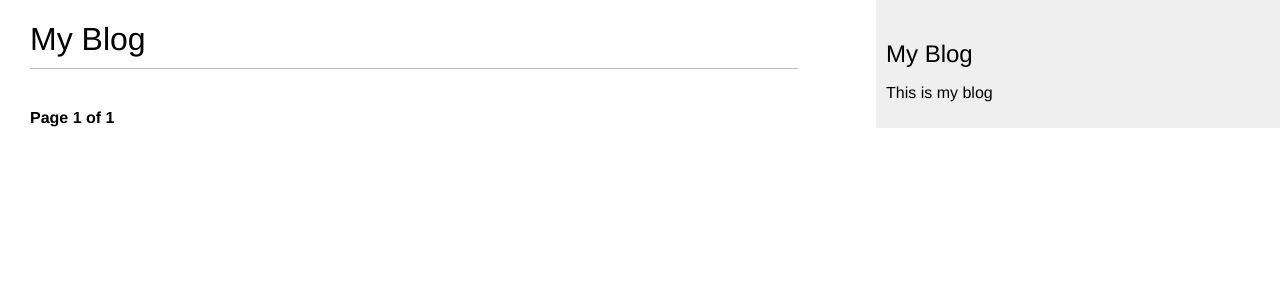
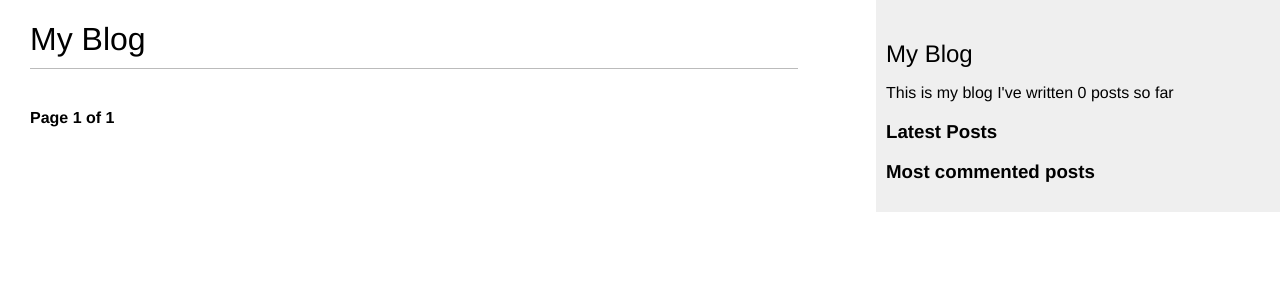
Before and after one commit to seudsahm2/blogApp, a Django app: page /blog/ in a window 1280 px wide. Shown: the top 300 px of the page. Run offline with Django 5.2, Linux system fonts and the light colour scheme; data that the repository does not hold is empty.

Commit message:
most commented and latest posts are implemented through custom template tags

```diff
--- a/blog/templates/blog/base.html
+++ b/blog/templates/blog/base.html
@@ -1,3 +1,4 @@
+{% load blog_tags %}
 {% load static %}
 <!DOCTYPE html>
 <html lang="en">
@@ -15,7 +16,23 @@
 
     <div id="sidebar">
         <h2>My Blog</h2>
-        <p>This is my blog</p>
+        <p>
+            This is my blog
+            I've written {% total_posts %} posts so far
+        </p>
+        <h3>Latest Posts</h3>
+        {% show_latest_posts 3 %}
+
+        <h3>Most commented posts</h3>
+        {% get_most_commented_posts as most_commented_posts %}
+        <ul>
+            {% for post in most_commented_posts %}
+              <li>
+                <a href="{{ post.get_absolute_url }}">{{post.title}}</a>
+              </li>
+            {% endfor %}
+        </ul>
+
     </div>
 
 </body>
--- a/blog/templates/blog/post/detail.html
+++ b/blog/templates/blog/post/detail.html
@@ -41,6 +41,7 @@
         </h2>
     {% endwith %}
 
+
     {% for comment in comments %}
         <div class="comment">
             <p class="info">
--- /dev/null
+++ b/blog/templates/blog/post/latest_posts.html
@@ -0,0 +1,7 @@
+<ul>
+    {% for post in latest_posts %}
+        <li>
+            <a href="{{ post.get_absolute_url }}">{{ post.title }}</a>
+        </li>
+    {% endfor %}
+</ul>
--- /dev/null
+++ b/blog/templatetags/blog_tags.py
@@ -0,0 +1,24 @@
+from django import template
+from django.db.models import Count
+
+from ..models import Post
+
+
+register = template.Library()
+
+@register.simple_tag
+def total_posts():
+    return Post.published.count()
+
+
+@register.inclusion_tag('blog/post/latest_posts.html')
+def show_latest_posts(count=5):
+    latest_posts = Post.published.order_by('-publish')[:count]
+    return {'latest_posts':latest_posts}
+
+
+@register.simple_tag
+def get_most_commented_posts(count = 5):
+    return Post.published.annotate(
+        total_comments = Count('comments')
+    ).order_by('-total_comments')[:count]
```
Also changed, not shown: blog/templatetags/__ini__.py (added).
